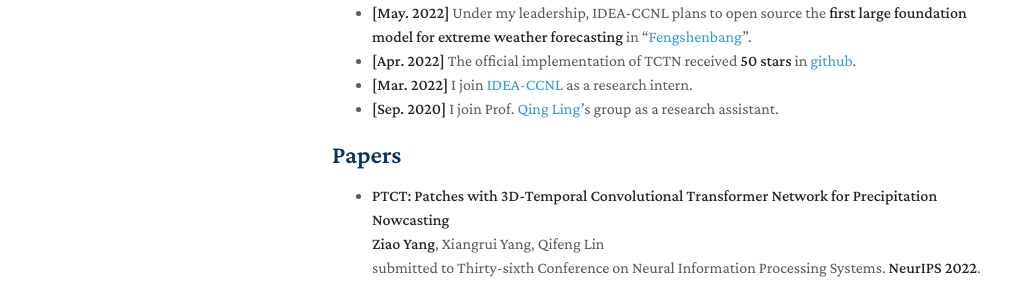
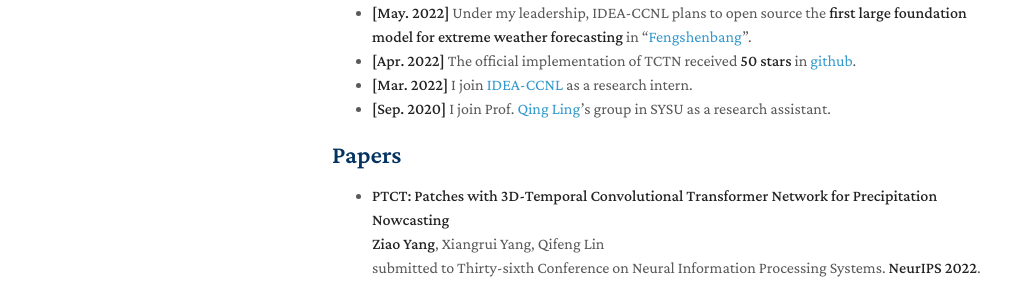
Before and after one commit to yangziao56/homepage, a Jekyll site: the page built from index.md, in a window 1280 px wide and 1213 px high. Shown: the part 497-780 px from the top of the window, without its empty margins (138-1149 px from the left). Built offline with Jekyll 4.4.1, drawn with Linux system fonts in a browser that asks for light colours; nearby versions of some CDN libraries; a style sheet for code colours, icons or effects is not loaded; our own code applies the rules of GitHub Pages for plain Markdown files.

Commit message:
Update index.md
Signed-off-by: Ziao Yang <70676524+yangziao56@users.noreply.github.com>

```diff
--- a/index.md
+++ b/index.md
@@ -19,7 +19,7 @@ My research focuses on computer vision and natural language processing, especial
 - **[May. 2022]** Under my leadership, IDEA-CCNL plans to open source the **first large foundation model for extreme weather forecasting** in "[Fengshenbang](https://github.com/IDEA-CCNL/Fengshenbang-LM)".
 - **[Apr. 2022]** The official implementation of TCTN received **50 stars** in [github](https://github.com/yangziao56/TCTN-pytorch).
 - **[Mar. 2022]** I join [IDEA-CCNL](https://idea.edu.cn/en/ccnl.html) as a research intern.
-- **[Sep. 2020]** I join Prof. [Qing Ling](http://home.ustc.edu.cn/~qingling/)'s group as a research assistant.
+- **[Sep. 2020]** I join Prof. [Qing Ling](http://home.ustc.edu.cn/~qingling/)'s group in SYSU as a research assistant.
 
 ## Papers
 
```
